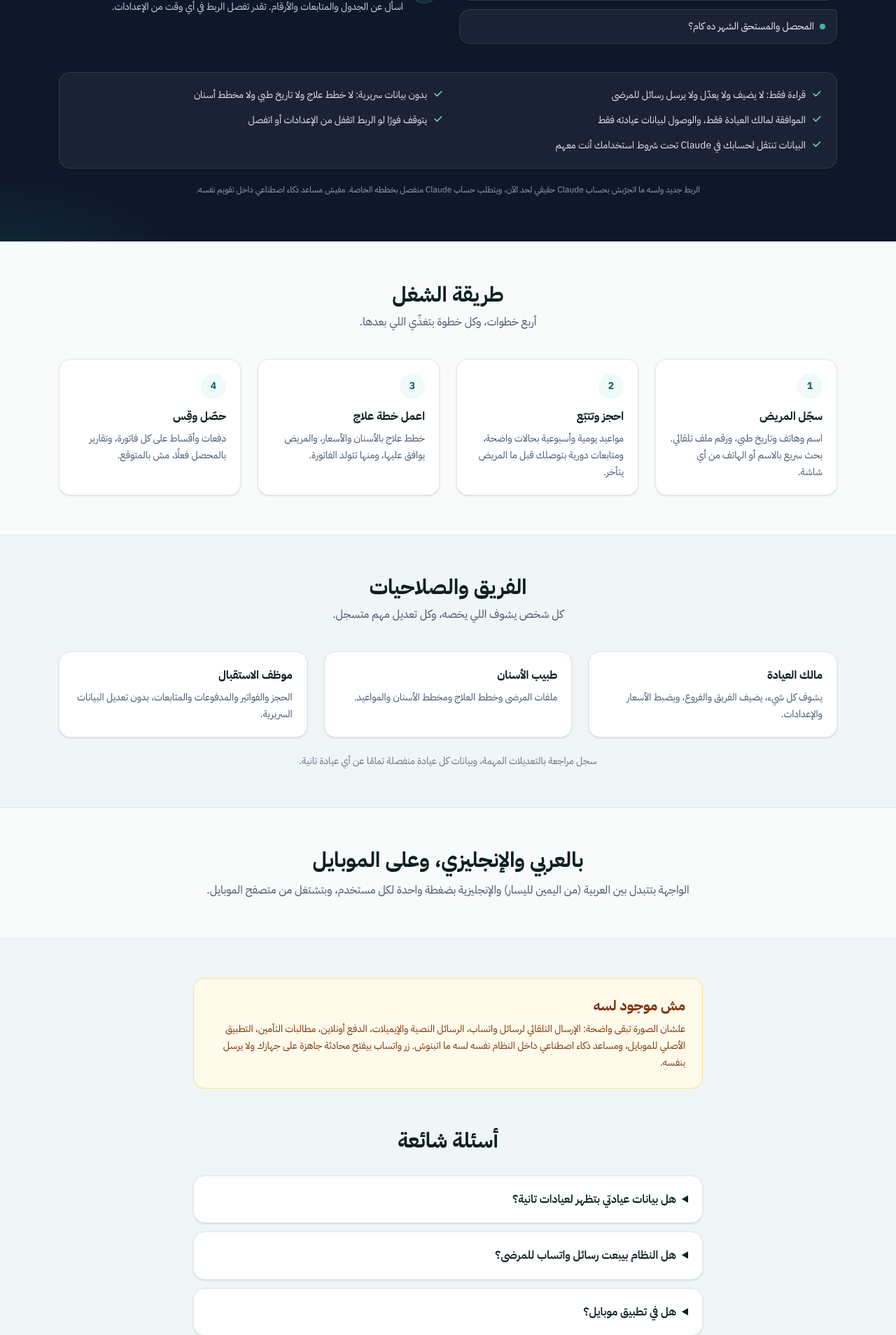
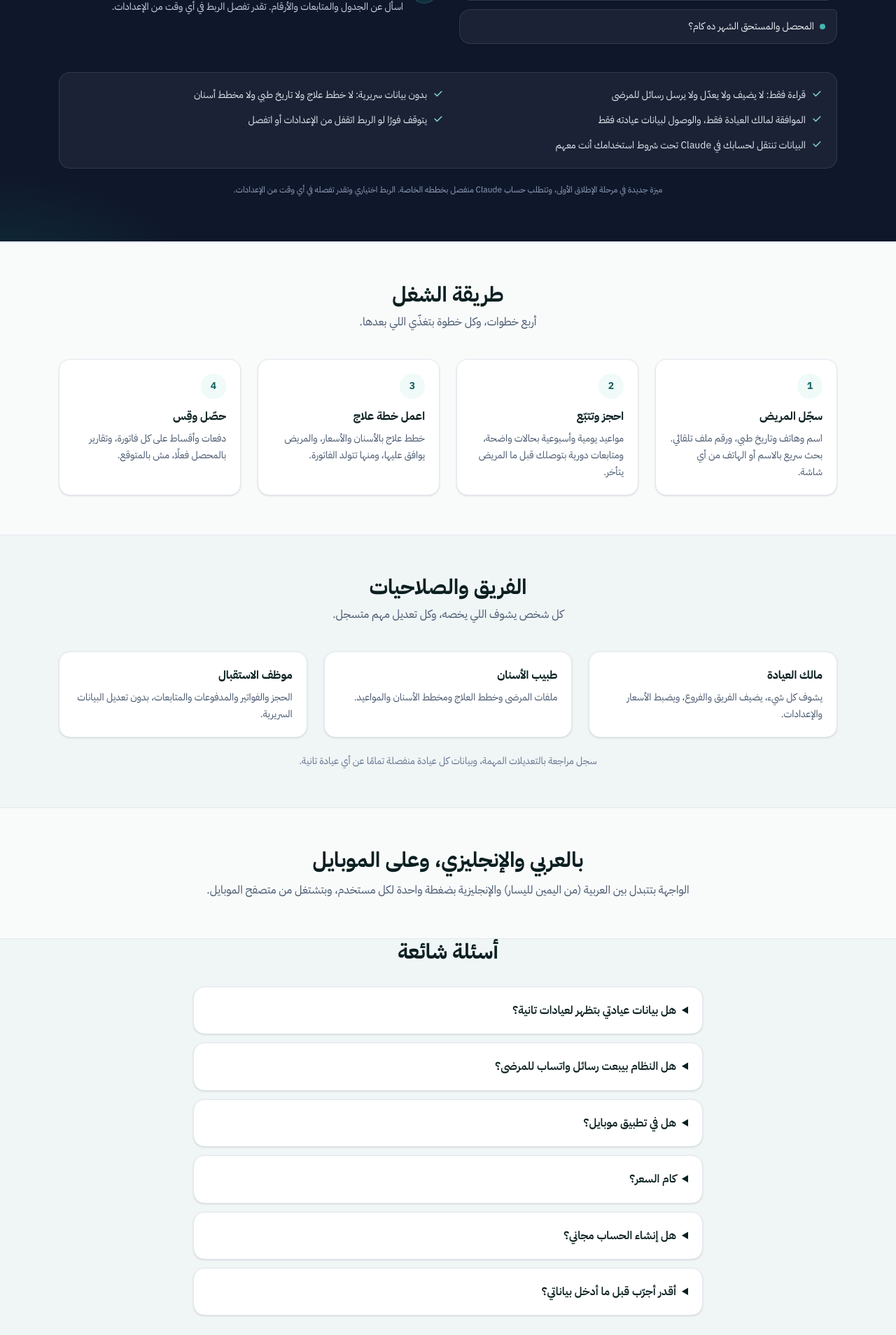
Before and after one commit to SalemAshraf/asnan-dental, a Laravel app: page / in a window 1280 px wide. Shown: the part 2407-4315 px from the top of the page at 70% size. Run offline with Laravel 12, Linux system fonts and the light colour scheme; style sheets or scripts are compiled from the project's sources; some libraries are stand-ins or nearby versions.

Commit message:
Professional customer-facing copy: drop internal dev-status voice
- Landing AI section: badge is now a plain "New", and the footnote no
  longer narrates internal testing status; it states the feature is in
  early rollout, needs a separate Claude account and stays optional and
  revocable. Privacy and ownership boundaries stay prominent and
  unchanged.
- Landing: remove the amber "not built yet" warning box. Nothing it
  warned about is advertised on the page, and the FAQ keeps the honest
  answers buyers need (WhatsApp opens your own chat with a ready
  message, no native app, pricing not set).
- Pricing: replace unapproved "free trial" wording with the truthful
  free-account framing (no payment asked, manual activation). The
  configurable trial capability stays available for a future owner
  decision and renders only when PLATFORM_TRIAL_DAYS is set.

```diff
--- a/resources/js/Pages/Pricing.vue
+++ b/resources/js/Pages/Pricing.vue
@@ -14,10 +14,10 @@ const submit = () => form.post('/pricing/inquiry', { onSuccess: () => form.reset
 const C = {
     ar: {
         title: 'الباقات والأسعار', sub: 'أنشئ حساب عيادتك مجانًا، بدون أي وسيلة دفع. التفعيل بيتم يدويًا بعد التواصل.',
-        noPlansH: 'الأسعار لسه ما اتحددتش', noPlansP: 'الباقات والأسعار النهائية لسه تحت التحديد. سيب بياناتك وهنتواصل معاك أول ما تتاح، أو ابدأ التجربة المجانية دلوقتي.',
+        noPlansH: 'الأسعار لسه ما اتحددتش', noPlansP: 'الباقات والأسعار النهائية لسه تحت التحديد. سيب بياناتك وهنتواصل معاك أول ما تتاح، أو أنشئ حساب عيادتك مجانًا دلوقتي.',
         contactUs: 'السعر عند التواصل', perMonth: 'شهريًا', perYear: 'سنويًا', yearly: 'سنوي',
         users: 'حتى {n} مستخدم', patients: 'حتى {n} مريض', trial: 'تجربة {n} يوم',
-        start: 'ابدأ بهذه الباقة', startFree: 'ابدأ التجربة المجانية', login: 'عندي حساب', home: 'الرئيسية',
+        start: 'ابدأ بهذه الباقة', startFree: 'ابدأ مجانًا', login: 'عندي حساب', home: 'الرئيسية',
         inqH: 'اطلب التواصل', inqP: 'سيب بياناتك وهنرجعلك.',
         fName: 'الاسم *', fClinic: 'اسم العيادة', fPhone: 'الهاتف', fEmail: 'البريد الإلكتروني', fPlan: 'الباقة محل الاهتمام', fMsg: 'رسالتك (اختياري)',
         fEither: 'الهاتف أو البريد الإلكتروني مطلوب', send: 'إرسال', sentOk: 'وصلتنا رسالتك. هنتواصل معاك.',
@@ -25,10 +25,10 @@ const C = {
     },
     en: {
         title: 'Plans and pricing', sub: 'Create your clinic account for free, with no payment method asked. Activation is manual after we talk.',
-        noPlansH: 'Pricing is not set yet', noPlansP: 'Final plans and prices are still being decided. Leave your details and we will reach out once available, or start the free trial now.',
+        noPlansH: 'Pricing is not set yet', noPlansP: 'Final plans and prices are still being decided. Leave your details and we will reach out once available, or create your free clinic account now.',
         contactUs: 'Price on request', perMonth: '/month', perYear: '/year', yearly: 'yearly',
         users: 'Up to {n} users', patients: 'Up to {n} patients', trial: '{n}-day trial',
-        start: 'Start with this plan', startFree: 'Start the free trial', login: 'I have an account', home: 'Home',
+        start: 'Start with this plan', startFree: 'Start free', login: 'I have an account', home: 'Home',
         inqH: 'Request a call back', inqP: 'Leave your details and we will get back to you.',
         fName: 'Name *', fClinic: 'Clinic name', fPhone: 'Phone', fEmail: 'Email', fPlan: 'Plan of interest', fMsg: 'Your message (optional)',
         fEither: 'Phone or email is required', send: 'Send', sentOk: 'We received your message. We will be in touch.',
--- a/resources/js/Pages/Welcome.vue
+++ b/resources/js/Pages/Welcome.vue
@@ -10,11 +10,11 @@ const C = {
         nav: [['#product', 'المنتج'], ['#ai', 'Claude'], ['#flow', 'طريقة الشغل'], ['#team', 'الفريق'], ['#faq', 'أسئلة شائعة']],
         aiH: 'اسأل Claude عن عيادتك',
         aiS: 'اربط تقويم بحسابك في Claude واسأل بالعربي أو الإنجليزي عن مواعيدك ومتابعاتك وأرقامك، من غير ما تفتح لوحة التحكم.',
-        aiBadge: 'جديد — في البداية',
+        aiBadge: 'جديد',
         aiQ: ['مواعيد النهاردة وحالة كل واحدة إيه؟', 'أنهي متابعات متأخرة أو مستحقة النهاردة؟', 'دور على ملف المريض فلان برقمه', 'المحصل والمستحق الشهر ده كام؟'],
         aiHow: [['فعّل الربط', 'مالك العيادة يفعّل ربط Claude من إعدادات العيادة.'], ['أضف الرابط في Claude', 'في Claude أضف Custom Connector برابط عيادتك ووافق من صفحة الموافقة.'], ['اسأل', 'اسأل عن الجدول والمتابعات والأرقام. تقدر تفصل الربط في أي وقت من الإعدادات.']],
         aiTrust: ['قراءة فقط: لا يضيف ولا يعدّل ولا يرسل رسائل للمرضى', 'بدون بيانات سريرية: لا خطط علاج ولا تاريخ طبي ولا مخطط أسنان', 'الموافقة لمالك العيادة فقط، والوصول لبيانات عيادته فقط', 'يتوقف فورًا لو الربط اتقفل من الإعدادات أو اتفصل', 'البيانات تنتقل لحسابك في Claude تحت شروط استخدامك أنت معهم'],
-        aiNote: 'الربط جديد ولسه ما اتجرّبش بحساب Claude حقيقي لحد الآن، ويتطلب حساب Claude منفصل بخططه الخاصة. مفيش مساعد ذكاء اصطناعي داخل تقويم نفسه.',
+        aiNote: 'ميزة جديدة في مرحلة الإطلاق الأولى، وتتطلب حساب Claude منفصل بخططه الخاصة. الربط اختياري وتقدر تفصله في أي وقت من الإعدادات.',
         eyebrow: 'نظام إدارة عيادات الأسنان',
         h1: 'من أول حجز لحد تحصيل الفاتورة، كل شغل العيادة في مكان واحد',
         lead: 'ملفات مرضى وخطط علاج وفواتير ومدفوعات ومتابعات، مع تقارير توريك أرقام عيادتك. بالعربي والإنجليزي، ومن الموبايل كمان.',
@@ -34,7 +34,6 @@ const C = {
         team: [['مالك العيادة', 'يشوف كل شيء، يضيف الفريق والفروع، ويضبط الأسعار والإعدادات.'], ['طبيب الأسنان', 'ملفات المرضى وخطط العلاج ومخطط الأسنان والمواعيد.'], ['موظف الاستقبال', 'الحجز والفواتير والمدفوعات والمتابعات، بدون تعديل البيانات السريرية.']],
         teamNote: 'سجل مراجعة بالتعديلات المهمة، وبيانات كل عيادة منفصلة تمامًا عن أي عيادة تانية.',
         mH: 'بالعربي والإنجليزي، وعلى الموبايل', mP: 'الواجهة بتتبدل بين العربية (من اليمين لليسار) والإنجليزية بضغطة واحدة لكل مستخدم، وبتشتغل من متصفح الموبايل.',
-        nH: 'مش موجود لسه', nP: 'علشان الصورة تبقى واضحة: الإرسال التلقائي لرسائل واتساب، الرسائل النصية والإيميلات، الدفع أونلاين، مطالبات التأمين، التطبيق الأصلي للموبايل، ومساعد ذكاء اصطناعي داخل النظام نفسه لسه ما اتبنوش. زر واتساب بيفتح محادثة جاهزة على جهازك ولا يرسل بنفسه.',
         qH: 'أسئلة شائعة',
         faq: [['هل بيانات عيادتي بتظهر لعيادات تانية؟', 'لا. كل حساب عيادة له بياناته المنفصلة. التسجيل بينشئ عيادة جديدة فقط، ولا يضيفك لعيادة موجودة. الانضمام يتم بإضافة من مالك العيادة.'], ['هل النظام بيبعت رسائل واتساب للمرضى؟', 'لا حاليًا. زر واتساب بيفتح محادثة في واتساب على جهازك برسالة جاهزة تبعتها أنت، من غير أي تفاصيل سريرية. الإرسال التلقائي مش متاح لسه.'], ['هل في تطبيق موبايل؟', 'النظام بيشتغل كامل من متصفح الموبايل. التطبيق الأصلي لأندرويد وiOS مش موجود لسه.'], ['كام السعر؟', 'السعر والباقات لسه ما اتحددوش، فمفيش أرقام هنا.'], ['هل إنشاء الحساب مجاني؟', 'أيوه. أنشئ حسابك من غير أي وسيلة دفع، وفريقنا بيفعّل الحساب يدويًا بعد التواصل. حتى التفعيل، الحساب للاطلاع فقط: بياناتك محفوظة وتقدر تشوفها، لكن لا يمكن إضافة أو تعديل أي شيء.'], ['أقدر أجرّب قبل ما أدخل بياناتي؟', 'تقدر تنشئ حساب عيادة جديد وتجرّب. بياناتك التجريبية بتفضل منفصلة عن أي عيادة تانية.']],
         fin: 'جاهز تبدأ؟', finP: 'أنشئ حساب عيادتك وابدأ بإضافة الفريق والمرضى.', foot: 'تقويم', creditA: 'تم تطوير هذا النظام بواسطة', creditB: 'Reviv Solutions', login: 'تسجيل الدخول', register: 'إنشاء حساب', plans: 'الباقات',
@@ -43,11 +42,11 @@ const C = {
         nav: [['#product', 'Product'], ['#ai', 'Claude'], ['#flow', 'How it works'], ['#team', 'Team'], ['#faq', 'FAQ']],
         aiH: 'Ask Claude about your clinic',
         aiS: 'Connect Taqwim to your Claude account and ask, in Arabic or English, about your schedule, recalls and numbers, without opening the dashboard.',
-        aiBadge: 'New, early',
+        aiBadge: 'New',
         aiQ: ["What are today's appointments and their status?", 'Which recalls are due or overdue today?', "Find a patient's file by phone", 'How much was collected and is outstanding this month?'],
         aiHow: [['Turn it on', 'The clinic owner enables the Claude connection in clinic settings.'], ['Add the connector in Claude', 'In Claude, add a Custom Connector with your clinic URL and approve on the consent page.'], ['Ask', 'Ask about the schedule, recalls and numbers. Disconnect any time from settings.']],
         aiTrust: ['Read-only: it cannot add, change or message patients', 'No clinical data: no treatment plans, medical history or odontogram', "Only the clinic owner approves, and only their clinic's data is exposed", 'It stops the moment the switch is off or the connection is removed', 'Data goes to your own Claude account under your terms with them'],
-        aiNote: 'The connector is new and has not been tried with a real Claude account yet, and needs a separate Claude account under its own plans. There is no AI assistant inside Taqwim itself.',
+        aiNote: 'A new feature in early rollout; it needs a separate Claude account under its own plans. The connection is optional and you can disconnect it any time from settings.',
         eyebrow: 'Dental clinic management',
         h1: 'From the first booking to the paid invoice, your whole clinic in one place',
         lead: 'Patient files, treatment plans, invoices and payments, recalls, and reports that show your clinic\u2019s real numbers. In Arabic and English, and on your phone too.',
@@ -67,7 +66,6 @@ const C = {
         team: [['Clinic owner', 'Sees everything, adds the team and branches, and sets prices and settings.'], ['Dentist', 'Patient files, treatment plans, the odontogram and appointments.'], ['Receptionist', 'Booking, invoices, payments and recalls, without editing clinical data.']],
         teamNote: 'An audit log of important changes, and each clinic\u2019s data fully separate from every other clinic.',
         mH: 'Arabic, English and mobile', mP: 'Each user switches between Arabic (right to left) and English in one tap, and everything works from a phone browser.',
-        nH: 'Not available yet', nP: 'To be clear: automatic WhatsApp sending, SMS and email, online payment, insurance claims, a native mobile app and an AI assistant inside the product itself are not built yet. The WhatsApp button opens a ready chat on your device; it does not send by itself.',
         qH: 'Frequently asked questions',
         faq: [['Can other clinics see my data?', 'No. Each clinic account has its own separate data. Signing up only creates a new clinic; it never adds you to an existing one. Joining happens when the clinic owner adds you.'], ['Does it send WhatsApp messages to patients?', 'Not today. The WhatsApp button opens a chat on your device with a ready message you send yourself, with no clinical details. Automatic sending is not available yet.'], ['Is there a mobile app?', 'The system works fully from a phone browser. A native Android or iOS app does not exist yet.'], ['How much does it cost?', 'Pricing and plans are not set yet, so there are no numbers here.'], ['Is creating an account free?', 'Yes. Create your account with no payment method, and our team activates it manually after getting in touch. Until activation the account is read-only: your data stays saved and visible, but nothing can be added or changed.'], ['Can I try it before entering my data?', 'You can create a new clinic account and try it. Your trial data stays separate from every other clinic.']],
         fin: 'Ready to start?', finP: 'Create your clinic account and start by adding your team and patients.', foot: 'Taqwim', creditA: 'Built by', creditB: 'Reviv Solutions', login: 'Log in', register: 'Create account', plans: 'Plans',
@@ -203,13 +201,6 @@ const img = (n) => `/landing/${L.value}-${n}.jpg`;
                 </div>
             </section>
 
-            <section class="mx-auto max-w-3xl px-5 py-14">
-                <div class="rounded-2xl border border-amber-200 bg-amber-50 p-6">
-                    <h2 class="text-xl font-bold text-amber-900">{{ c.nH }}</h2>
-                    <p class="mt-2 text-sm leading-6 text-amber-900">{{ c.nP }}</p>
-                </div>
-            </section>
-
             <section id="faq" class="mx-auto max-w-3xl px-5 pb-14">
                 <h2 class="text-center text-3xl font-bold">{{ c.qH }}</h2>
                 <div class="mt-8 space-y-3">
```
